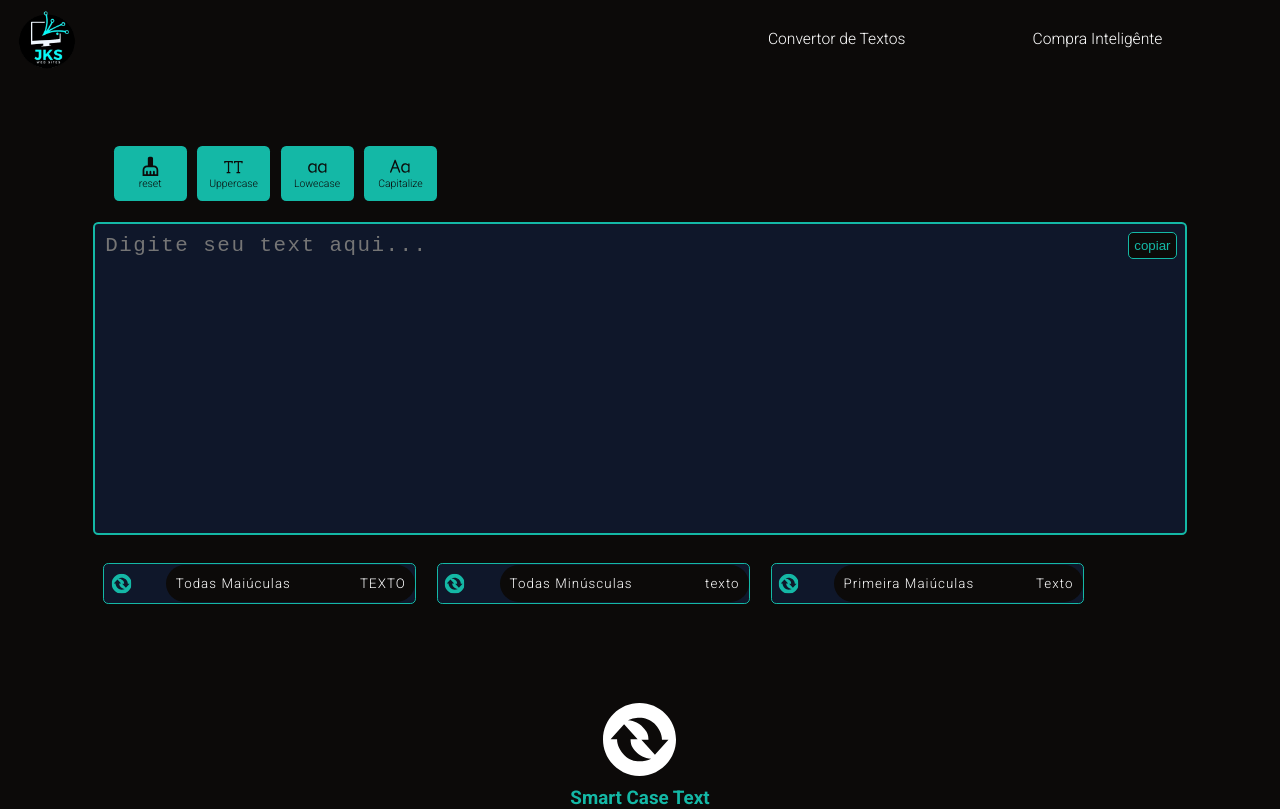
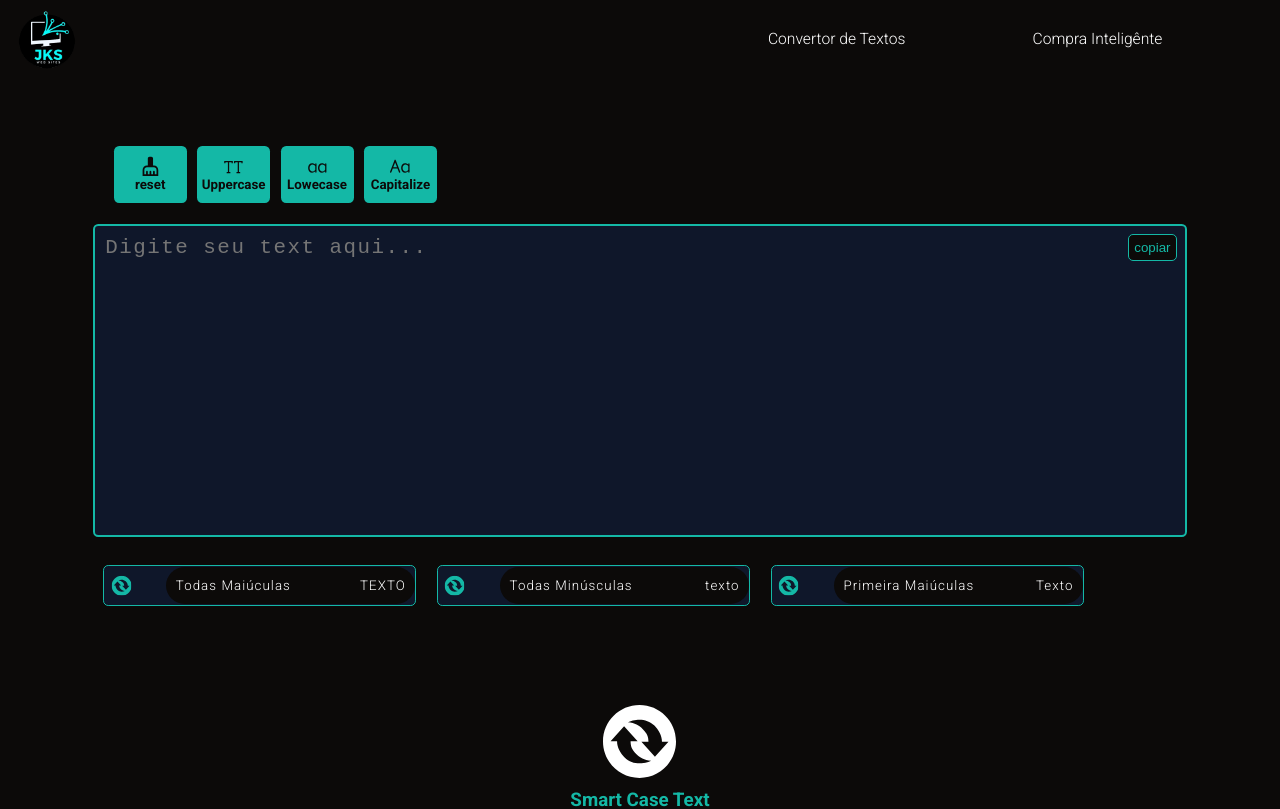
Before and after one commit to cajui54/Smart-Tools-Web, a Next.js app: page / in a window 1280 px wide. Shown: the top 809 px of the page. Built offline with nearby package versions, Linux system fonts and the light colour scheme.

Commit message:
feat: smart case text has been create

```diff
--- a/src/app/components/form/form.module.scss
+++ b/src/app/components/form/form.module.scss
@@ -63,7 +63,6 @@
     color: var(--color-dark);
     border: none;
     transition: all 0.5s ease-in-out;
-    font-size: 1rem;
   }
   button:hover {
     transform: scale(1.1);
@@ -71,6 +70,9 @@
   }
   button svg {
     font-size: 2rem;
+  }
+  button span {
+    font-weight: bold;
   }
 }
 .areaetextContainer {
```
Also changed, not shown: 1 other file (tests, documents, lock files or other folders).
